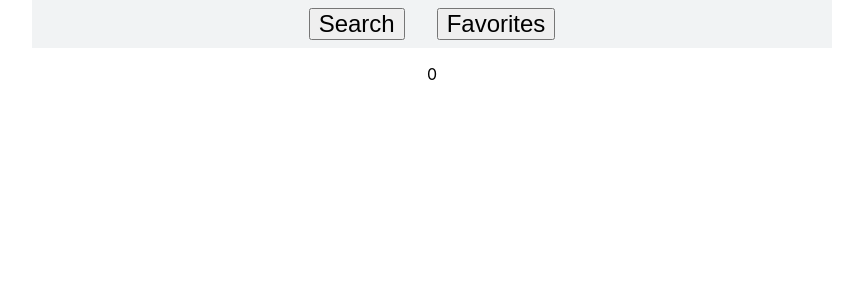
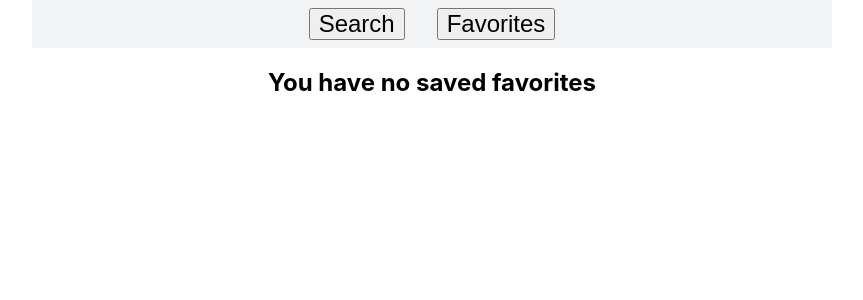
Before and after one commit to maxorcist/hn, a React (Create React App) app: page / in a window 1280 px wide. Both pictures are taken after a click on the button "Favorites". Shown: the top 300 px of the page, without its empty margins (208-1071 px from the left). Built offline with nearby package versions, Linux system fonts and the light colour scheme.

Commit message:
Add message when no saved faves

```diff
--- a/src/components/Fave/Fave.js
+++ b/src/components/Fave/Fave.js
@@ -12,8 +12,10 @@ const Fave = () => {
 
     return (
         <div className="Fave">
-            {favorites?.length &&
+            {favorites?.length ?
                 <CardList items={favorites} onChange={setOnChange} />
+                :
+                <h2>You have no saved favorites</h2>
             }
         </div>
     )
```
